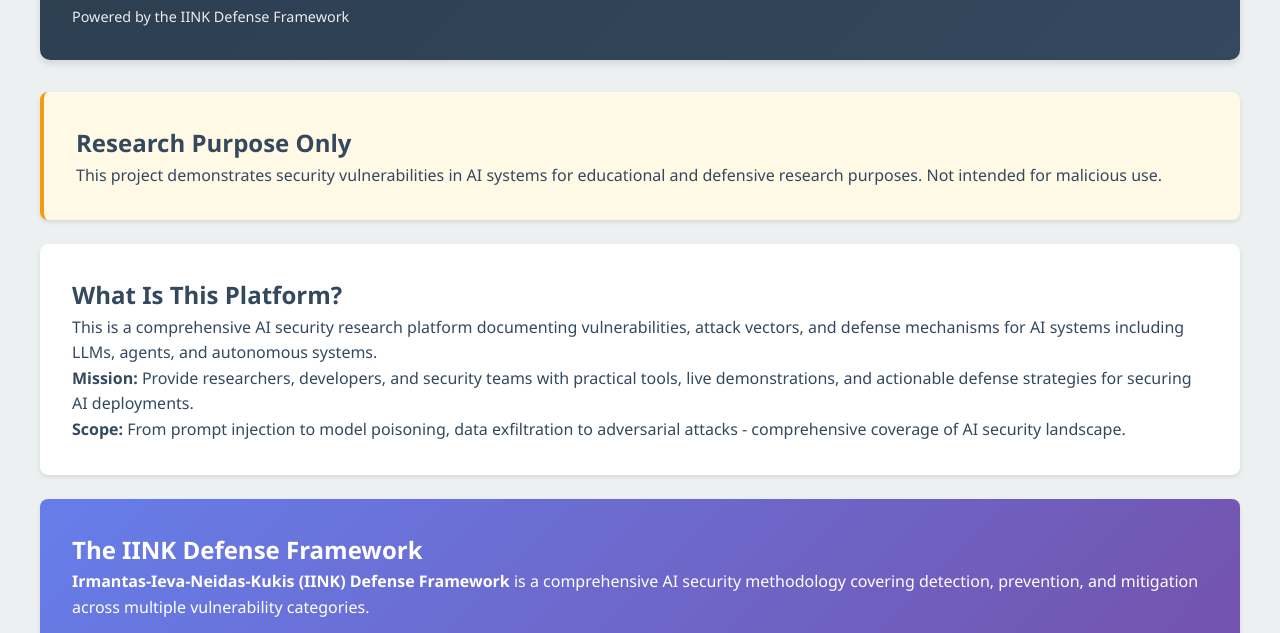
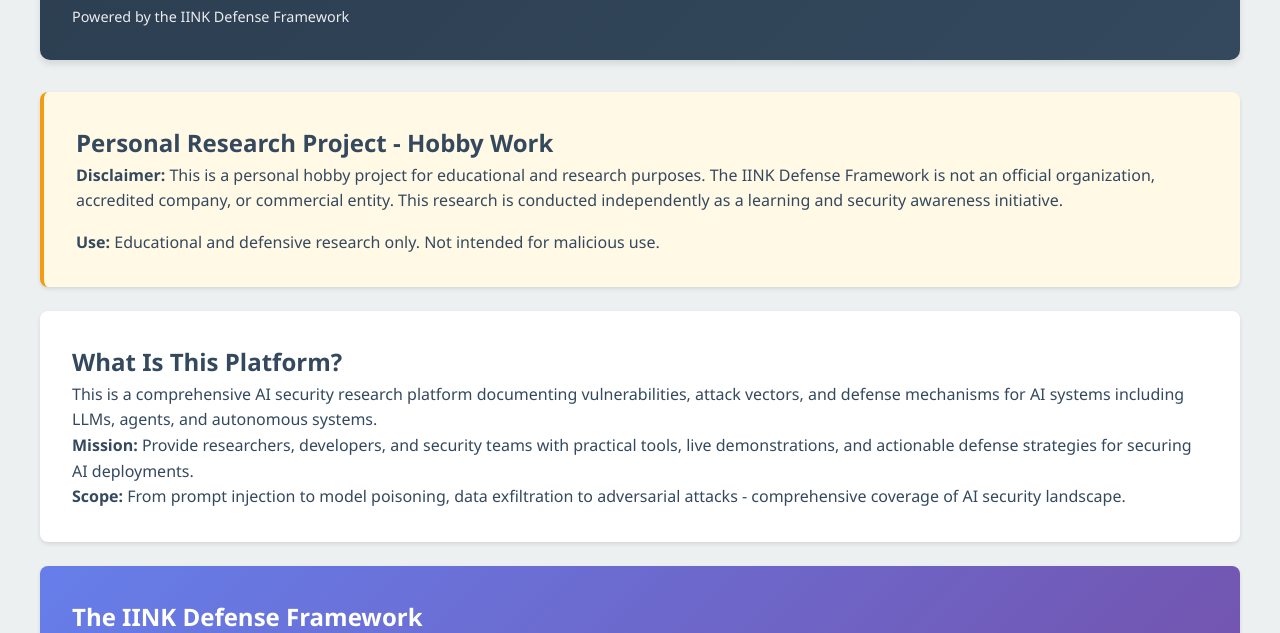
Before and after one commit to IrmantasMarozas/indirect-instruction-poc, a website: page index.html in a window 1280 px wide. Shown: the part 155-788 px from the top of the page. Drawn offline with Linux system fonts and the light colour scheme.

Commit message:
POC-024 # Add hobby project disclaimer and fix IINK branding

```diff
--- a/index.html
+++ b/index.html
@@ -15,8 +15,9 @@
       </header>
 
       <div class="card warning-card">
-        <h2>Research Purpose Only</h2>
-        <p>This project demonstrates security vulnerabilities in AI systems for educational and defensive research purposes. Not intended for malicious use.</p>
+        <h2>Personal Research Project - Hobby Work</h2>
+        <p><strong>Disclaimer:</strong> This is a personal hobby project for educational and research purposes. The IINK Defense Framework is not an official organization, accredited company, or commercial entity. This research is conducted independently as a learning and security awareness initiative.</p>
+        <p style="margin-top: 1rem;"><strong>Use:</strong> Educational and defensive research only. Not intended for malicious use.</p>
       </div>
 
       <div class="card">
@@ -28,7 +29,7 @@
 
       <div class="card" style="background: linear-gradient(135deg, #667eea 0%, #764ba2 100%); color: white;">
         <h2 style="color: white;">The IINK Defense Framework</h2>
-        <p><strong>Irmantas-Ieva-Neidas-Kukis (IINK) Defense Framework</strong> is a comprehensive AI security methodology covering detection, prevention, and mitigation across multiple vulnerability categories.</p>
+        <p><strong>IINK Defense Framework</strong> is a comprehensive AI security methodology covering detection, prevention, and mitigation across multiple vulnerability categories.</p>
         <p style="margin-top: 1rem;"><strong>Core Principles:</strong></p>
         <ul style="margin-top: 0.5rem;">
           <li>Multi-layer defense in depth</li>
```
